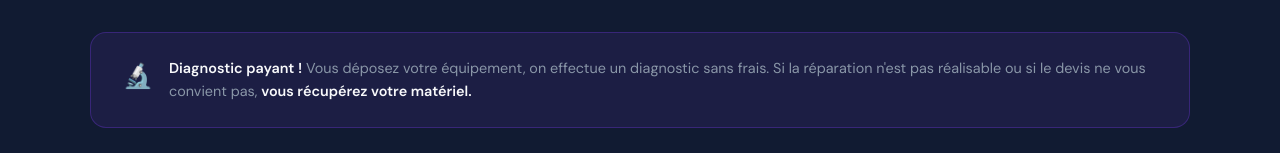
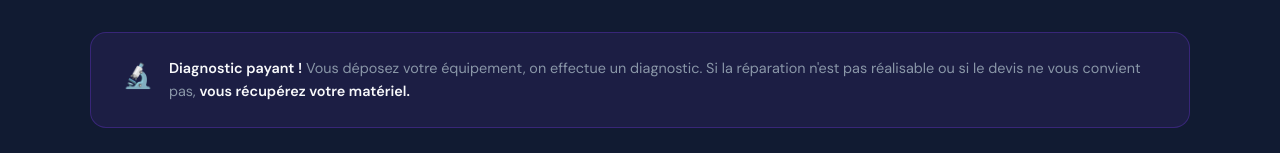
Before and after one commit to Waeytens-jonathan/Technikhome, a plain HTML site: page gaming.html in a window 1280 px wide. Shown: the part 3119-3272 px from the top of the page. Drawn offline with nearby package versions, Linux system fonts and the light colour scheme; no server answers.

Commit message:
Update gaming.html

```diff
--- a/gaming.html
+++ b/gaming.html
@@ -677,7 +677,7 @@
 
     <div class="info-banner" style="margin-top:2rem;">
       <div class="icon">🔬</div>
-      <p><strong>Diagnostic payant !</strong> Vous déposez votre équipement, on effectue un diagnostic sans frais. Si la réparation n'est pas réalisable ou si le devis ne vous convient pas, <strong>vous récupérez votre matériel.</strong></p>
+      <p><strong>Diagnostic payant !</strong> Vous déposez votre équipement, on effectue un diagnostic. Si la réparation n'est pas réalisable ou si le devis ne vous convient pas, <strong>vous récupérez votre matériel.</strong></p>
     </div>
   </div>
 </section>
```
